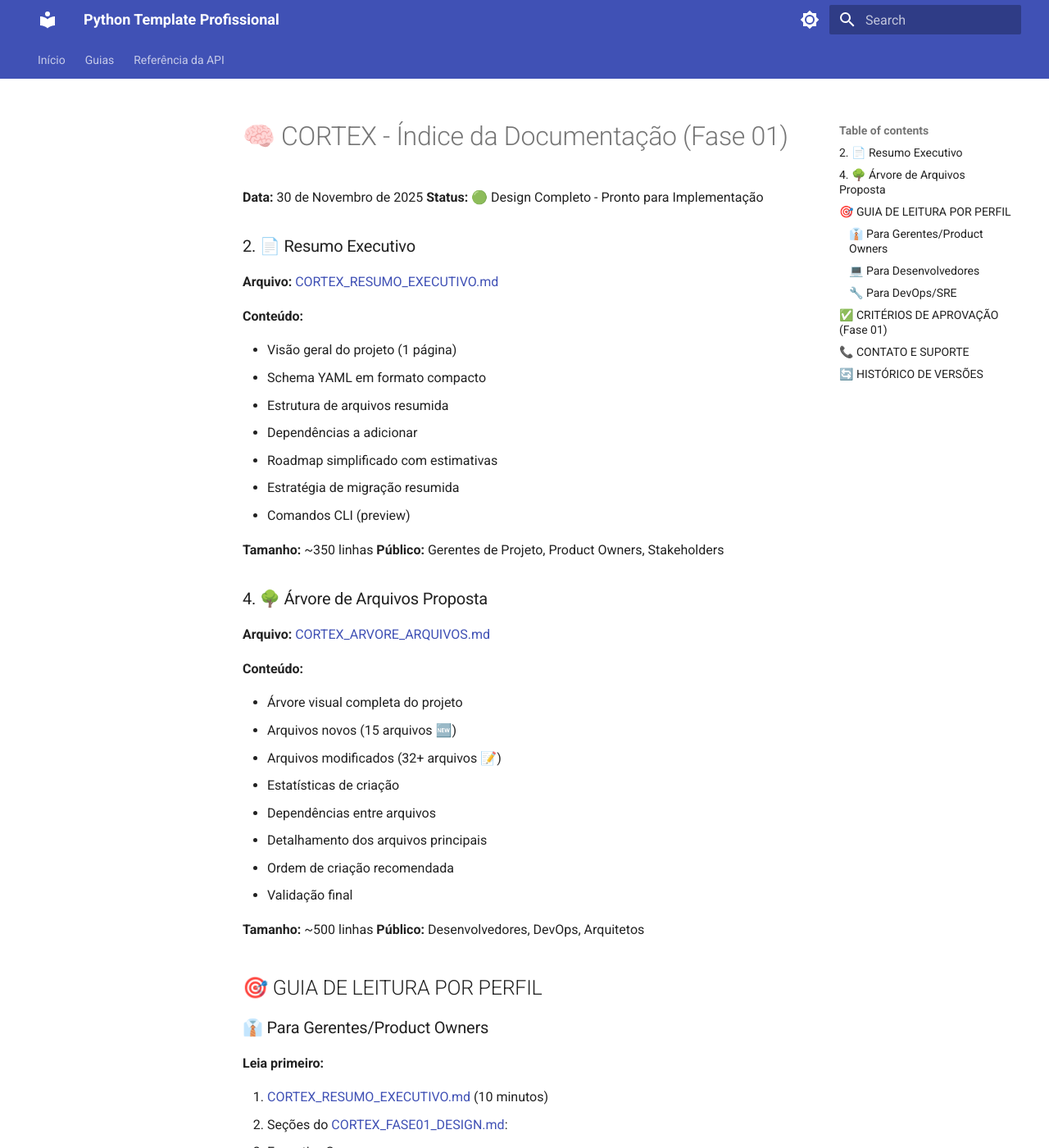
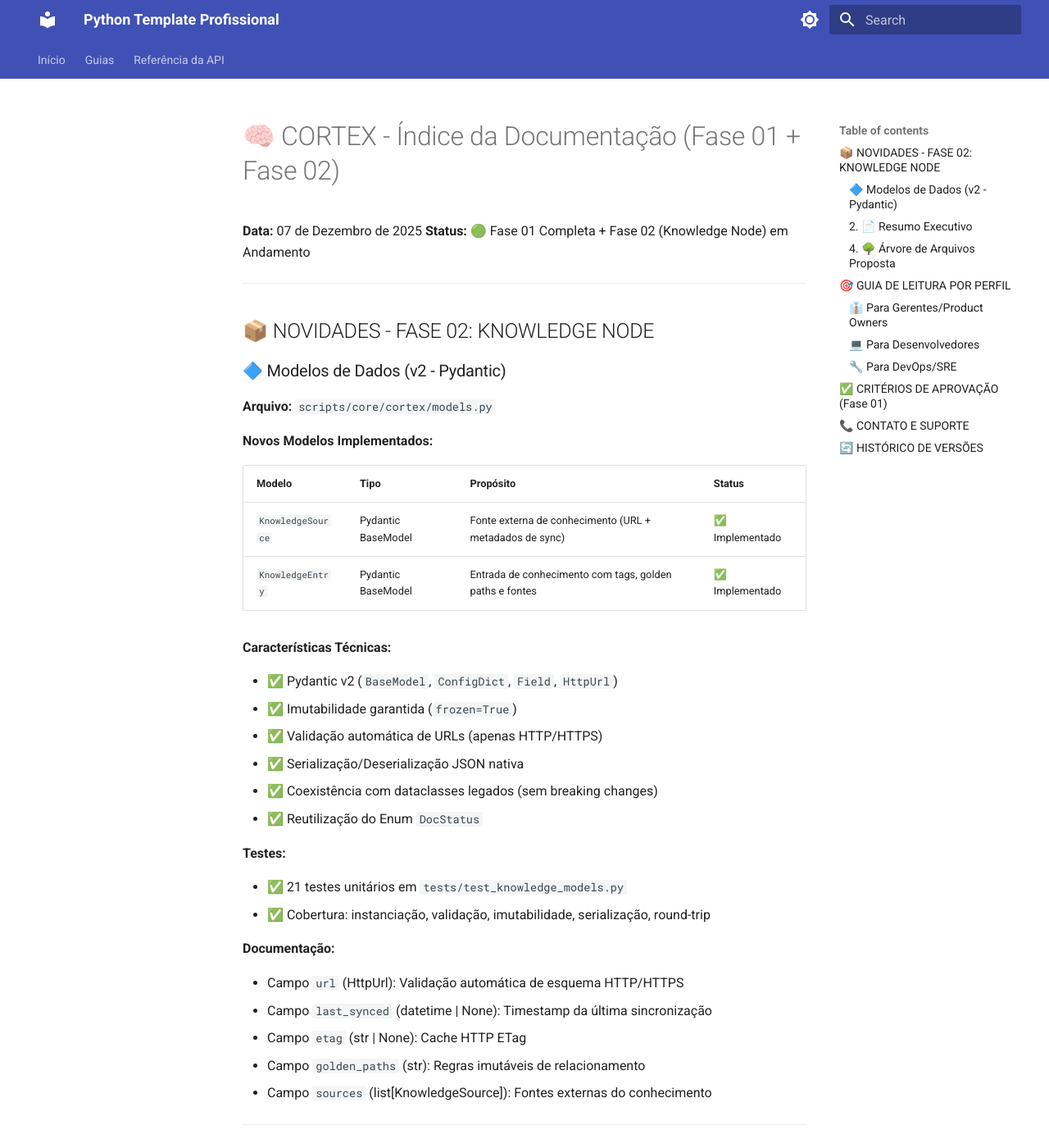
Before and after one commit to Ismael-1712/python-template-profissional, an MkDocs documentation site: the page built from docs/architecture/CORTEX_INDICE.md, in a window 1280 px wide and 1400 px high. Shown: the whole window at 82% size. Built offline with MkDocs 1.6.1 and Material for MkDocs 9.7.7, drawn with Linux system fonts in a browser that asks for light colours; some of the changed text lies outside the part shown.

Commit message:
feat(cortex): implementa modelos Knowledge Node com testes [P31.1]
- Adiciona modelos Pydantic v2: 'KnowledgeSource' e 'KnowledgeEntry'.
- Implementa validação estrita de URLs e tipos.
- Adiciona suite de testes unitários (100% coverage).
- Documenta novos modelos no índice de arquitetura.
- Mantém coexistência com dataclasses legados.

Resolves: [P31.1]

```diff
--- a/docs/architecture/CORTEX_INDICE.md
+++ b/docs/architecture/CORTEX_INDICE.md
@@ -2,18 +2,57 @@
 id: cortex-indice
 type: arch
 status: active
-version: 1.0.0
+version: 1.1.0
 author: Engineering Team
-date: '2025-12-01'
-context_tags: []
-linked_code: []
-title: 🧠 CORTEX - Índice da Documentação (Fase 01)
+date: '2025-12-07'
+context_tags: [knowledge-node, models, pydantic]
+linked_code: [scripts/core/cortex/models.py]
+title: 🧠 CORTEX - Índice da Documentação (Fase 01 + Fase 02)
 ---
 
-# 🧠 CORTEX - Índice da Documentação (Fase 01)
+# 🧠 CORTEX - Índice da Documentação (Fase 01 + Fase 02)
 
-**Data:** 30 de Novembro de 2025
-**Status:** 🟢 Design Completo - Pronto para Implementação
+**Data:** 07 de Dezembro de 2025
+**Status:** 🟢 Fase 01 Completa + Fase 02 (Knowledge Node) em Andamento
+
+---
+
+## 📦 NOVIDADES - FASE 02: KNOWLEDGE NODE
+
+### 🔷 Modelos de Dados (v2 - Pydantic)
+
+**Arquivo:** `scripts/core/cortex/models.py`
+
+**Novos Modelos Implementados:**
+
+| Modelo | Tipo | Propósito | Status |
+|--------|------|-----------|--------|
+| `KnowledgeSource` | Pydantic BaseModel | Fonte externa de conhecimento (URL + metadados de sync) | ✅ Implementado |
+| `KnowledgeEntry` | Pydantic BaseModel | Entrada de conhecimento com tags, golden paths e fontes | ✅ Implementado |
+
+**Características Técnicas:**
+
+- ✅ Pydantic v2 (`BaseModel`, `ConfigDict`, `Field`, `HttpUrl`)
+- ✅ Imutabilidade garantida (`frozen=True`)
+- ✅ Validação automática de URLs (apenas HTTP/HTTPS)
+- ✅ Serialização/Deserialização JSON nativa
+- ✅ Coexistência com dataclasses legados (sem breaking changes)
+- ✅ Reutilização do Enum `DocStatus`
+
+**Testes:**
+
+- ✅ 21 testes unitários em `tests/test_knowledge_models.py`
+- ✅ Cobertura: instanciação, validação, imutabilidade, serialização, round-trip
+
+**Documentação:**
+
+- Campo `url` (HttpUrl): Validação automática de esquema HTTP/HTTPS
+- Campo `last_synced` (datetime | None): Timestamp da última sincronização
+- Campo `etag` (str | None): Cache HTTP ETag
+- Campo `golden_paths` (str): Regras imutáveis de relacionamento
+- Campo `sources` (list[KnowledgeSource]): Fontes externas do conhecimento
+
+---
 
 ### 2. 📄 Resumo Executivo
 
@@ -125,6 +164,7 @@ title: 🧠 CORTEX - Índice da Documentação (Fase 01)
 
 | Versão | Data | Mudanças |
 |--------|------|----------|
+| v1.1.0 | 2025-12-07 | **Fase 02:** Adição dos modelos `KnowledgeSource` e `KnowledgeEntry` (Pydantic v2) |
 | v1.0.0 | 2025-11-30 | Design inicial completo (Fase 01) |
 
 **Status:** 🟢 **APROVADO E PRONTO PARA IMPLEMENTAÇÃO**
```
Also changed, not shown: 1 other file.
